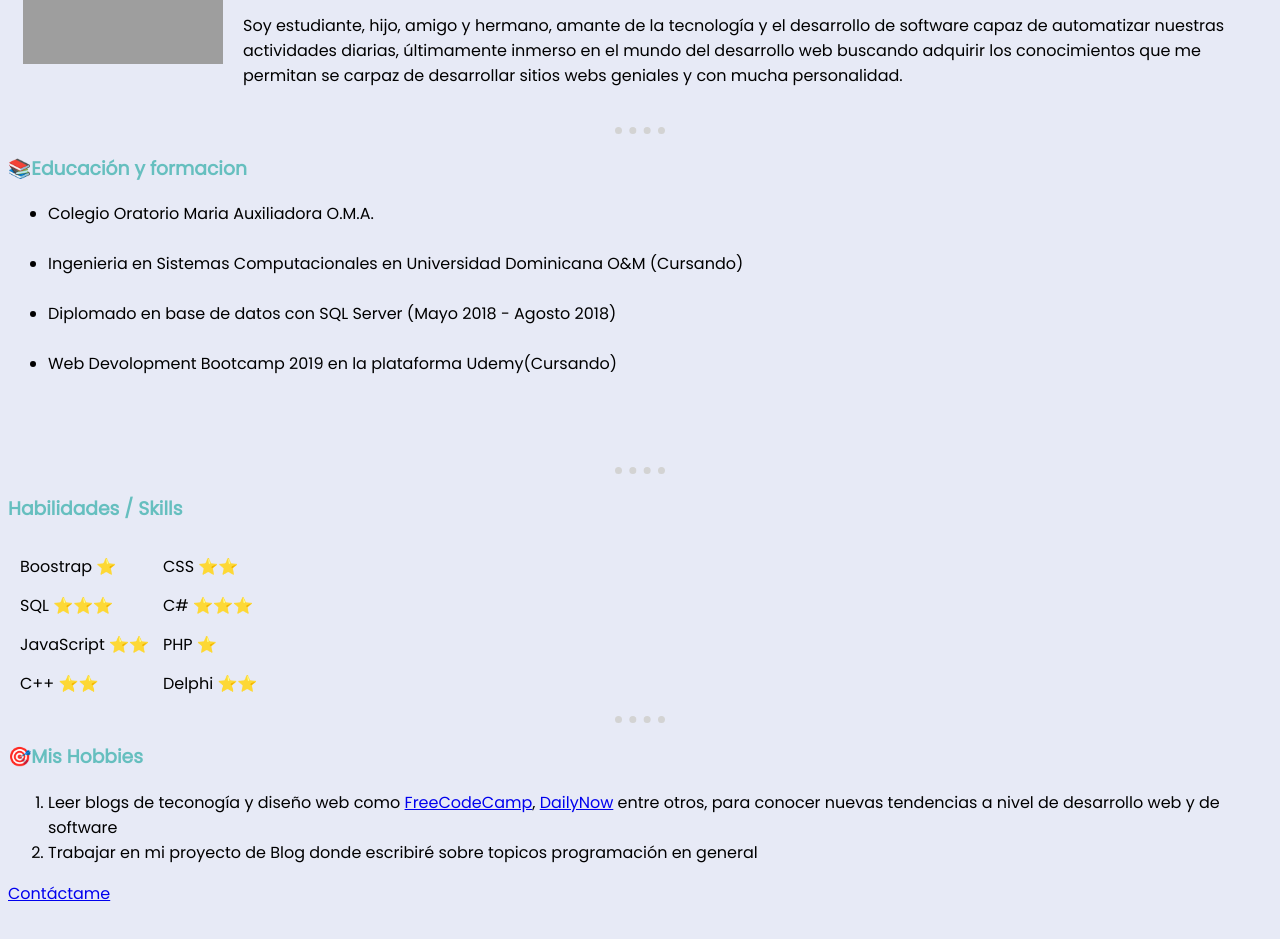
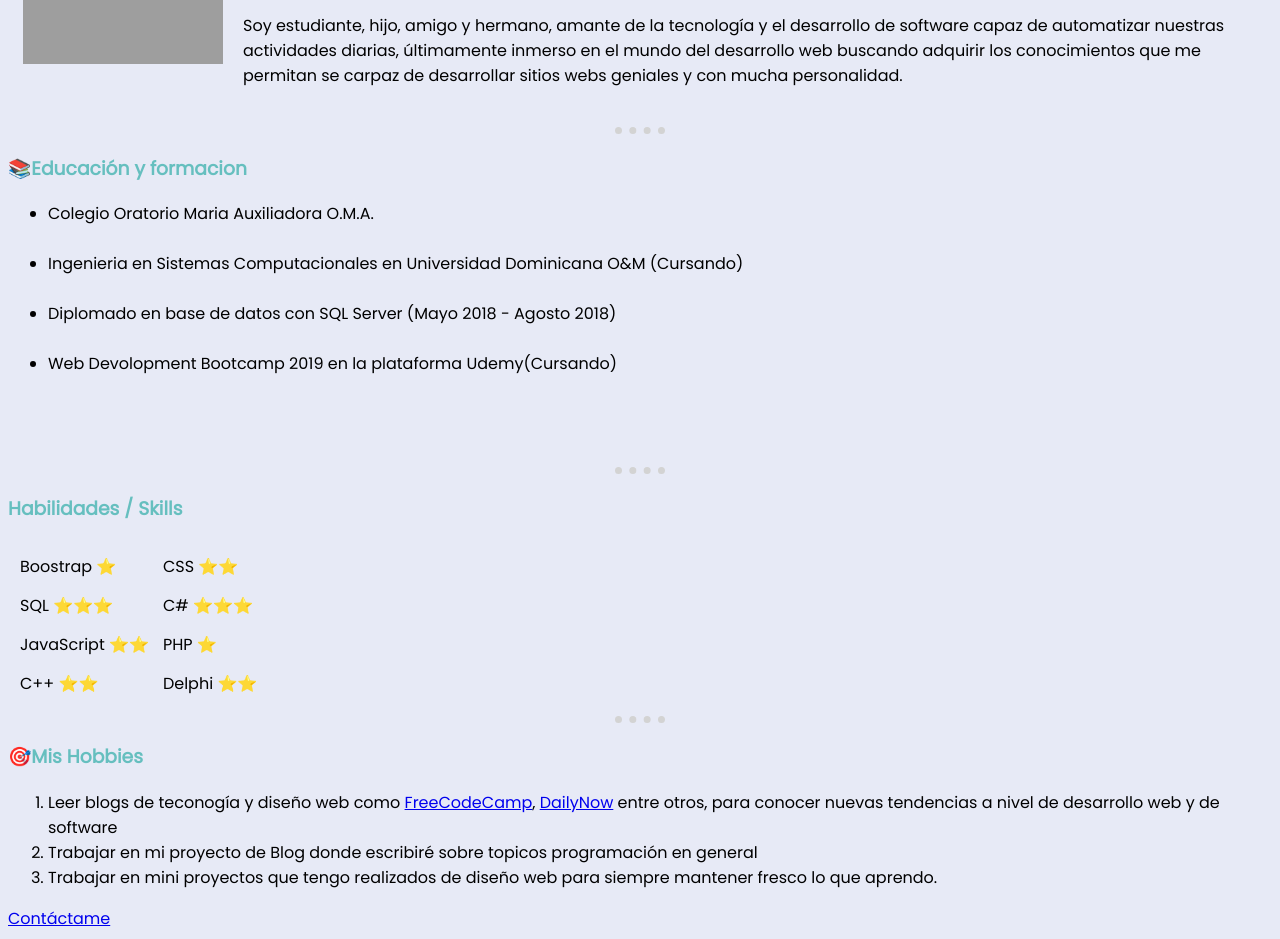
Before and after one commit to LAMSDev/CV, a plain HTML site: page index.html in a window 1280 px wide. Shown: the part 142-1081 px from the top of the page. Before the commit the page ends 1056 px from the top, so only its background shows below. Drawn offline with Linux system fonts and the light colour scheme; grey boxes are pictures that could not be loaded.

Commit message:
Cambios a la sección de hobbies

```diff
--- a/index.html
+++ b/index.html
@@ -209,6 +209,9 @@
             Trabajar en mi proyecto de Blog donde escribiré sobre topicos
             programación en general
           </li>
+          <li>
+            Trabajar en mini proyectos que tengo realizados de diseño web para siempre mantener fresco lo que aprendo.
+          </li>
         </ol>
       <a  href="contacto.html">Contáctame</a>
     <!--
```
